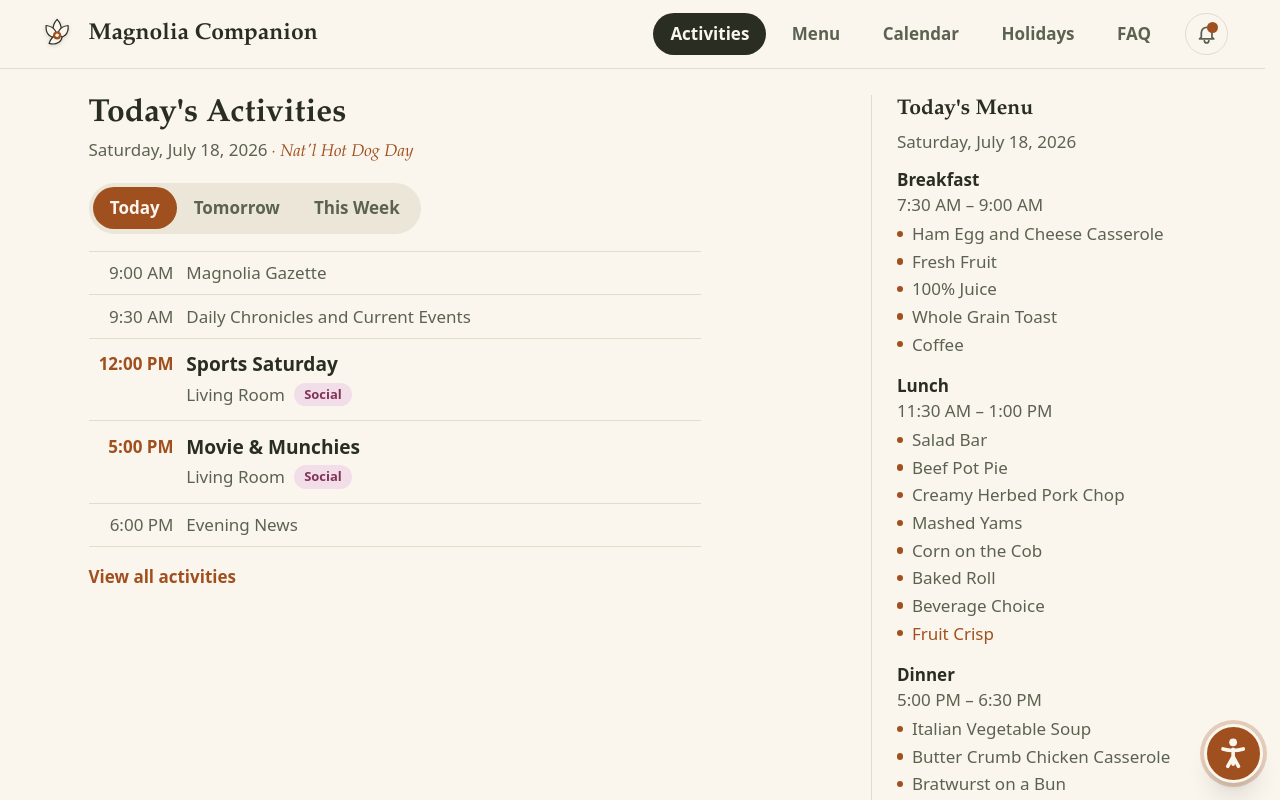
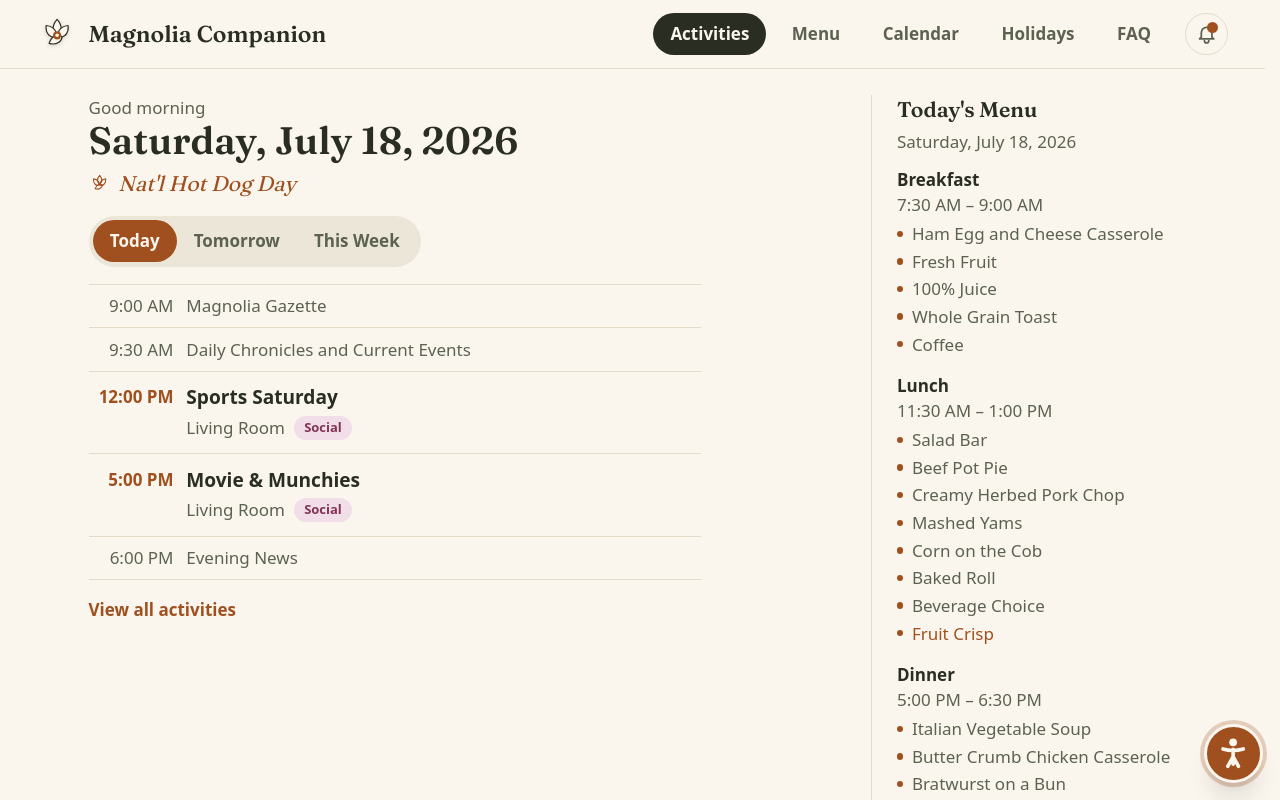
Before and after one commit to dillo/magnolia-companion, a Next.js app: page / in a window 1280 px wide. Shown: the top 800 px of the page. Built offline with nearby package versions, Linux system fonts and the light colour scheme.

Commit message:
feat: Fraunces display serif and time-aware masthead

```diff
--- a/app/globals.css
+++ b/app/globals.css
@@ -7,7 +7,7 @@
   --color-copper: #A0501F;
   --color-hairline: #E3DCCB;
   --color-card: #FFFFFF;
-  --font-display: "Iowan Old Style", Palatino, "Palatino Linotype", Georgia, serif;
+  --font-display: var(--font-fraunces), "Iowan Old Style", Palatino, "Palatino Linotype", Georgia, serif;
 }
 
 /* Reserve the scrollbar gutter so pages that scroll and pages that don't line up identically. */
--- a/app/layout.tsx
+++ b/app/layout.tsx
@@ -1,10 +1,19 @@
 import type { Metadata } from "next";
+import { Fraunces } from "next/font/google";
 import "./globals.css";
 import AccessibilityControl from "@/components/AccessibilityControl";
 import MagnoliaLogo from "@/components/MagnoliaLogo";
 import NavLinks from "@/components/NavLinks";
 import VisitNotifications from "@/components/VisitNotifications";
 import { loadVisitDays } from "@/lib/content";
+
+const fraunces = Fraunces({
+  subsets: ["latin"],
+  style: ["normal", "italic"],
+  axes: ["opsz"],
+  variable: "--font-fraunces",
+  display: "swap",
+});
 
 export const metadata: Metadata = {
   title: "Magnolia Companion",
@@ -15,7 +24,7 @@ export default function RootLayout({ children }: { children: React.ReactNode })
   const visitDays = loadVisitDays();
 
   return (
-    <html lang="en" suppressHydrationWarning>
+    <html lang="en" suppressHydrationWarning className={fraunces.variable}>
       <body className="min-h-screen bg-petal text-ink antialiased">
         <script
           // Restore saved display settings before first paint.
--- a/components/HomeClient.tsx
+++ b/components/HomeClient.tsx
@@ -14,6 +14,9 @@ import EmptyState from "@/components/EmptyState";
 import { useToday } from "@/components/useToday";
 import { MEAL_HOURS } from "@/components/MealCards";
 import { VisitDaysSummary } from "@/components/VisitDays";
+import { greetingFor } from "@/lib/now";
+import { useNow } from "@/components/useNow";
+import MagnoliaFlourish from "@/components/MagnoliaFlourish";
 
 type DayPick = "today" | "tomorrow" | "week";
 
@@ -39,6 +42,7 @@ export default function HomeClient({
   visitDays: VisitDay[];
 }) {
   const today = useToday();
+  const now = useNow();
   const [pick, setPick] = useState<DayPick>("today");
 
   if (!today) return null; // date is client-side by design; render after mount
@@ -62,13 +66,30 @@ export default function HomeClient({
       showMenuSummary ? "lg:grid-cols-[minmax(0,1fr)_18rem] lg:items-start" : ""
     }`}>
       <section className="min-w-0 lg:max-w-xl">
+        {pick === "today" ? (
+          <>
+            <p className="text-moss">{now ? greetingFor(now) : " "}</p>
+            <h1 className="font-display text-4xl font-semibold">
+              {dayNameOfISO(date)}, {longDateOfISO(date)}
+            </h1>
+            {day?.theme && (
+              <p className="mt-1.5 flex items-center gap-2 font-display text-xl italic text-copper">
+                <MagnoliaFlourish className="h-5 w-5 shrink-0" />
+                {day.theme}
+              </p>
+            )}
+          </>
+        ) : (
+          <>
             <h1 className="font-display text-3xl font-semibold">{pageTitle(pick)}</h1>
             <p className="mt-1 text-moss">
               {activeDateLabel}
-          {pick !== "week" && day?.theme && (
+              {day?.theme && pick !== "week" && (
                 <span className="font-display italic text-copper"> · {day.theme}</span>
               )}
             </p>
+          </>
+        )}
 
         <div className="my-4 flex items-center gap-2 sm:gap-3">
           <div role="tablist" aria-label="Activity dates" className="grid w-full grid-cols-3 rounded-full bg-hairline/60 p-1 lg:flex lg:w-fit">
--- /dev/null
+++ b/components/MagnoliaFlourish.tsx
@@ -0,0 +1,13 @@
+export default function MagnoliaFlourish({ className = "h-5 w-5" }: { className?: string }) {
+  return (
+    <svg aria-hidden="true" viewBox="0 0 48 48" className={className}>
+      <g fill="none" stroke="currentColor" strokeWidth="2.5" strokeLinejoin="round">
+        <path d="M24 5.5c3.7 4.1 5.3 8.1 4.9 12.1-.3 3-2 5.3-4.9 6.9-2.9-1.6-4.6-3.9-4.9-6.9-.4-4 1.2-8 4.9-12.1Z" />
+        <path d="M10.2 13.2c5.4.7 9.2 2.8 11.3 6.2 1.6 2.6 1.8 5.4.5 8.4-3.2.4-5.9-.4-8.1-2.4-3-2.7-4.2-6.7-3.7-12.2Z" />
+        <path d="M37.8 13.2c.5 5.5-.7 9.5-3.7 12.2-2.2 2-4.9 2.8-8.1 2.4-1.3-3-1.1-5.8.5-8.4 2.1-3.4 5.9-5.5 11.3-6.2Z" />
+        <path d="M13.9 35.6c1.8-5.2 4.5-8.4 8.2-9.7 2.9-1 5.6-.5 8.1 1.6-.4 3.2-1.9 5.6-4.5 7.1-3.5 2-7.4 2.3-11.8 1Z" />
+      </g>
+      <circle cx="24" cy="25.5" r="3" fill="currentColor" />
+    </svg>
+  );
+}
--- /dev/null
+++ b/components/useNow.ts
@@ -0,0 +1,31 @@
+"use client";
+
+import { useEffect, useState } from "react";
+import { APP_TIME_ZONE } from "@/lib/dates";
+import { clockHHMM } from "@/lib/now";
+
+/** Current "HH:MM" in the app time zone at minute resolution; null until mounted. */
+export function useNow(timeZone = APP_TIME_ZONE): string | null {
+  const [now, setNow] = useState<string | null>(null);
+
+  useEffect(() => {
+    function refresh() {
+      setNow((current) => {
+        const next = clockHHMM(new Date(), timeZone);
+        return current === next ? current : next;
+      });
+    }
+
+    refresh();
+    const timer = window.setInterval(refresh, 15_000);
+    window.addEventListener("focus", refresh);
+    document.addEventListener("visibilitychange", refresh);
+    return () => {
+      window.clearInterval(timer);
+      window.removeEventListener("focus", refresh);
+      document.removeEventListener("visibilitychange", refresh);
+    };
+  }, [timeZone]);
+
+  return now;
+}
```
Also changed, not shown: 1 other file (tests, documents, lock files or other folders). Lines whose indentation alone changed are shown as unchanged.
